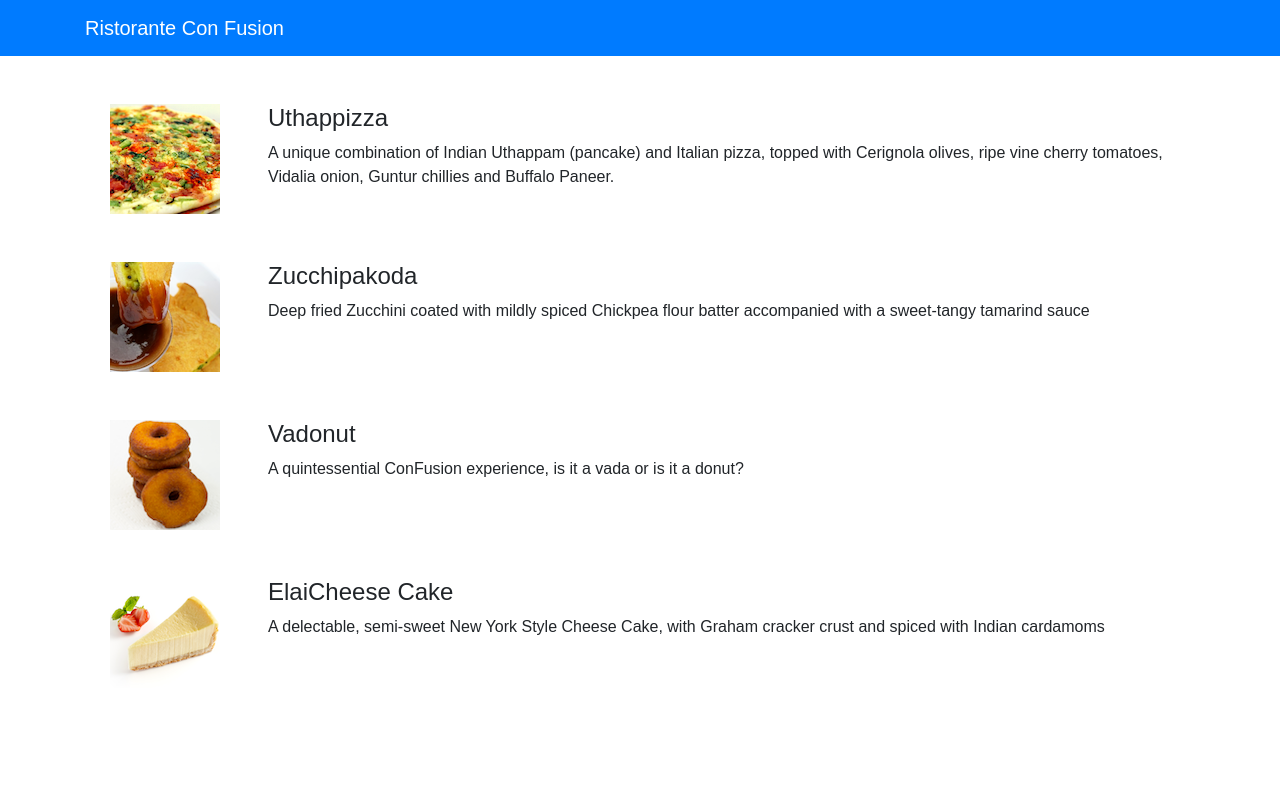
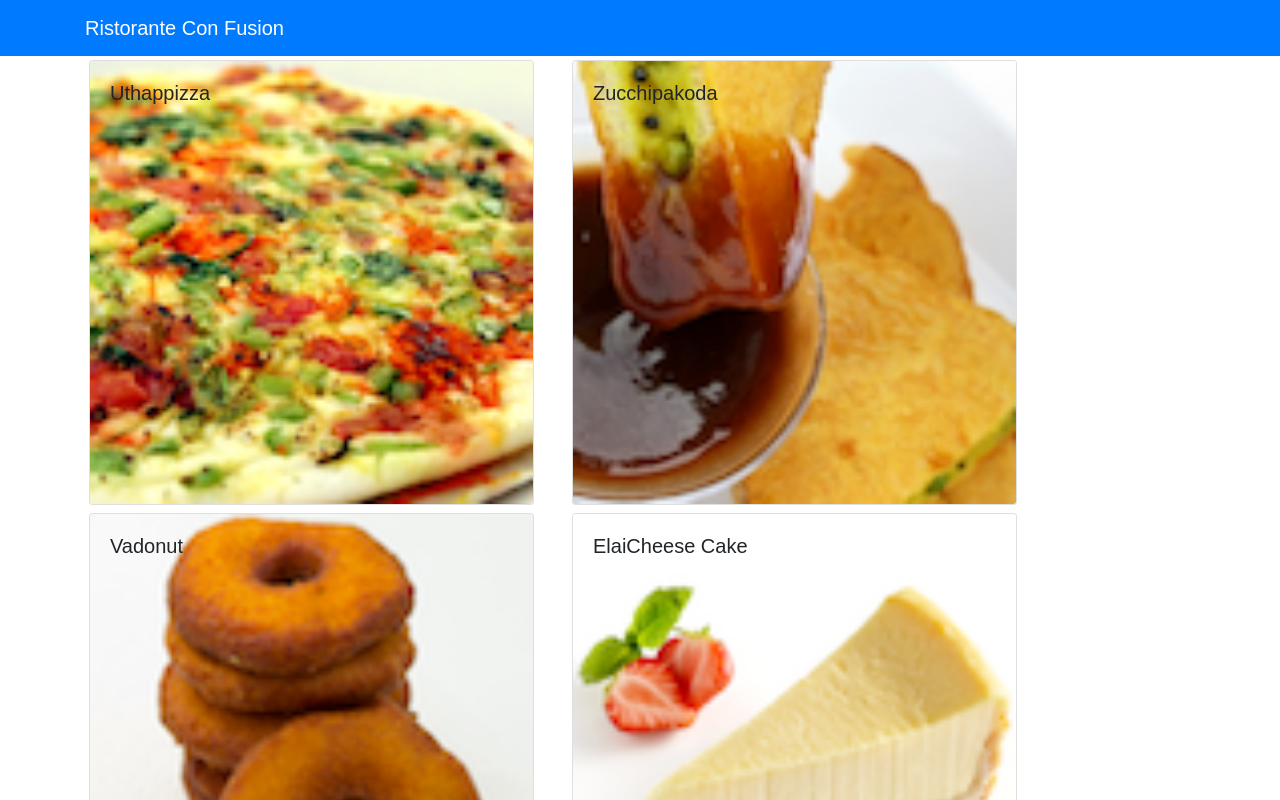
Before and after one commit to nyguerrillagirl/COURSERA_REACT_COURSE, a React (Create React App) app: page / in a window 1280 px wide. Shown: the top 800 px of the page. Built offline with nearby package versions, Linux system fonts and the light colour scheme.

Commit message:
React Components - Part 2

```diff
--- a/src/App.js
+++ b/src/App.js
@@ -3,8 +3,16 @@
 import { Navbar, NavbarBrand } from 'reactstrap';
 import Menu from './components/MenuComponent';
 import './App.css';
+import { DISHES } from './shared/dishes';
 
 class App extends Component {
+
+  constructor(props) {
+    super(props);
+    this.state = {
+      dishes: DISHES
+    };
+  }
   render() {
     return (
       <div>
@@ -13,7 +21,7 @@
             <NavbarBrand href="/">Ristorante Con Fusion</NavbarBrand>
           </div>
         </Navbar>
-        <Menu />
+        <Menu dishes={this.state.dishes}/>
       </div>
     );
   }
--- a/src/components/MenuComponent.js
+++ b/src/components/MenuComponent.js
@@ -1,61 +1,47 @@
 import React, { Component } from 'react';
-import { Media } from 'reactstrap';
+import { Card, CardImg, CardImgOverlay, CardText, CardBody, CardTitle } from 'reactstrap';
 
 class Menu extends Component {
 
     constructor(props) {
         super(props);
         this.state = {
-            dishes: [
-                {
-                  id: 0,
-                  name:'Uthappizza',
-                  image: 'assets/images/uthappizza.png',
-                  category: 'mains',
-                  label:'Hot',
-                  price:'4.99',
-                  description:'A unique combination of Indian Uthappam (pancake) and Italian pizza, topped with Cerignola olives, ripe vine cherry tomatoes, Vidalia onion, Guntur chillies and Buffalo Paneer.'                        },
-               {
-                  id: 1,
-                  name:'Zucchipakoda',
-                  image: 'assets/images/zucchipakoda.png',
-                  category: 'appetizer',
-                  label:'',
-                  price:'1.99',
-                  description:'Deep fried Zucchini coated with mildly spiced Chickpea flour batter accompanied with a sweet-tangy tamarind sauce'                        },
-               {
-                  id: 2,
-                  name:'Vadonut',
-                  image: 'assets/images/vadonut.png',
-                  category: 'appetizer',
-                  label:'New',
-                  price:'1.99',
-                  description:'A quintessential ConFusion experience, is it a vada or is it a donut?'                        },
-               {
-                  id: 3,
-                  name:'ElaiCheese Cake',
-                  image: 'assets/images/elaicheesecake.png',
-                  category: 'dessert',
-                  label:'',
-                  price:'2.99',
-                  description:'A delectable, semi-sweet New York Style Cheese Cake, with Graham cracker crust and spiced with Indian cardamoms'                        }
-               ]
+           selectedDish: null
         };
     }
 
+    onDishSelected(dish) {
+        this.setState({selectedDish: dish});
+    }
+
+    renderDish(dish) {
+        if (dish != null) {
+            return(
+                <Card>
+                    <CardImg width="100%" src={dish.image} alt={dish.name} />
+                    <CardBody>
+                        <CardTitle>{dish.name}</CardTitle>
+                        <CardText>{dish.description}</CardText>
+                    </CardBody>
+                </Card>
+            );
+        } else {
+            return(
+                <div></div>
+            )
+        }
+    }
+
     render() {
-        const menu = this.state.dishes.map((dish) => {
+        const menu = this.props.dishes.map((dish) => {
             return (
-                <div key={dish.id} className="col-12, mt-5">
-                    <Media tag="li">
-                        <Media left middle>
-                            <Media object src={dish.image} alt={dish.name} />
-                        </Media>
-                        <Media body className="ml-5">
-                            <Media heading>{dish.name}</Media>
-                            <p>{dish.description}</p>
-                        </Media>
-                    </Media>
+                <div key={dish.id} className="col-12 col-md-5 m-1">
+                    <Card onClick={() => this.onDishSelected(dish)}>
+                        <CardImg width="100%" src={dish.image} alt={dish.name} />
+                         <CardImgOverlay>
+                            <CardTitle>{dish.name}</CardTitle>
+                        </CardImgOverlay>
+                    </Card>
                 </div>
             );
         });
@@ -63,10 +49,11 @@
         return (
             <div className="container">
                 <div className="row">
-                    <Media list>
-                        {menu}
-                    </Media>
-                </div>
+                   {menu}
+                 </div>
+                 <div classeName="row">
+                     {this.renderDish(this.state.selectedDish)}
+                 </div>
             </div>
         );
     }
--- /dev/null
+++ b/src/shared/dishes.js
@@ -0,0 +1,186 @@
+export const DISHES =
+    [
+        {
+        id: 0,
+        name:'Uthappizza',
+        image: 'assets/images/uthappizza.png',
+        category: 'mains',
+        label:'Hot',
+        price:'4.99',
+        description:'A unique combination of Indian Uthappam (pancake) and Italian pizza, topped with Cerignola olives, ripe vine cherry tomatoes, Vidalia onion, Guntur chillies and Buffalo Paneer.',
+        comments: [
+            {
+            id: 0,
+            rating: 5,
+            comment: "Imagine all the eatables, living in conFusion!",
+            author: "John Lemon",
+            date: "2012-10-16T17:57:28.556094Z"
+            },
+            {
+            id: 1,
+            rating: 4,
+            comment: "Sends anyone to heaven, I wish I could get my mother-in-law to eat it!",
+            author: "Paul McVites",
+            date: "2014-09-05T17:57:28.556094Z"
+            },
+            {
+            id: 2,
+            rating: 3,
+            comment: "Eat it, just eat it!",
+            author: "Michael Jaikishan",
+            date: "2015-02-13T17:57:28.556094Z"
+            },
+            {
+            id: 3,
+            rating: 4,
+            comment: "Ultimate, Reaching for the stars!",
+            author: "Ringo Starry",
+            date: "2013-12-02T17:57:28.556094Z"
+            },
+            {
+            id: 4,
+            rating: 2,
+            comment: "It's your birthday, we're gonna party!",
+            author: "25 Cent",
+            date: "2011-12-02T17:57:28.556094Z"
+            }
+        ]                        },
+        {
+        id: 1,
+        name:'Zucchipakoda',
+        image: 'assets/images/zucchipakoda.png',
+        category: 'appetizer',
+        label:'',
+        price:'1.99',
+        description:'Deep fried Zucchini coated with mildly spiced Chickpea flour batter accompanied with a sweet-tangy tamarind sauce',
+        comments: [
+            {
+            id: 0,
+            rating: 5,
+            comment: "Imagine all the eatables, living in conFusion!",
+            author: "John Lemon",
+            date: "2012-10-16T17:57:28.556094Z"
+            },
+            {
+            id: 1,
+            rating: 4,
+            comment: "Sends anyone to heaven, I wish I could get my mother-in-law to eat it!",
+            author: "Paul McVites",
+            date: "2014-09-05T17:57:28.556094Z"
+            },
+            {
+            id: 2,
+            rating: 3,
+            comment: "Eat it, just eat it!",
+            author: "Michael Jaikishan",
+            date: "2015-02-13T17:57:28.556094Z"
+            },
+            {
+            id: 3,
+            rating: 4,
+            comment: "Ultimate, Reaching for the stars!",
+            author: "Ringo Starry",
+            date: "2013-12-02T17:57:28.556094Z"
+            },
+            {
+            id: 4,
+            rating: 2,
+            comment: "It's your birthday, we're gonna party!",
+            author: "25 Cent",
+            date: "2011-12-02T17:57:28.556094Z"
+            }
+        ]
+        },
+        {
+        id: 2,
+        name:'Vadonut',
+        image: 'assets/images/vadonut.png',
+        category: 'appetizer',
+        label:'New',
+        price:'1.99',
+        description:'A quintessential ConFusion experience, is it a vada or is it a donut?',
+        comments: [
+            {
+            id: 0,
+            rating: 5,
+            comment: "Imagine all the eatables, living in conFusion!",
+            author: "John Lemon",
+            date: "2012-10-16T17:57:28.556094Z"
+            },
+            {
+            id: 1,
+            rating: 4,
+            comment: "Sends anyone to heaven, I wish I could get my mother-in-law to eat it!",
+            author: "Paul McVites",
+            date: "2014-09-05T17:57:28.556094Z"
+            },
+            {
+            id: 2,
+            rating: 3,
+            comment: "Eat it, just eat it!",
+            author: "Michael Jaikishan",
+            date: "2015-02-13T17:57:28.556094Z"
+            },
+            {
+            id: 3,
+            rating: 4,
+            comment: "Ultimate, Reaching for the stars!",
+            author: "Ringo Starry",
+            date: "2013-12-02T17:57:28.556094Z"
+            },
+            {
+            id: 4,
+            rating: 2,
+            comment: "It's your birthday, we're gonna party!",
+            author: "25 Cent",
+            date: "2011-12-02T17:57:28.556094Z"
+            }
+        ]
+        },
+        {
+        id: 3,
+        name:'ElaiCheese Cake',
+        image: 'assets/images/elaicheesecake.png',
+        category: 'dessert',
+        label:'',
+        price:'2.99',
+        description:'A delectable, semi-sweet New York Style Cheese Cake, with Graham cracker crust and spiced with Indian cardamoms',
+        comments: [
+            {
+            id: 0,
+            rating: 5,
+            comment: "Imagine all the eatables, living in conFusion!",
+            author: "John Lemon",
+            date: "2012-10-16T17:57:28.556094Z"
+            },
+            {
+            id: 1,
+            rating: 4,
+            comment: "Sends anyone to heaven, I wish I could get my mother-in-law to eat it!",
+            author: "Paul McVites",
+            date: "2014-09-05T17:57:28.556094Z"
+            },
+            {
+            id: 2,
+            rating: 3,
+            comment: "Eat it, just eat it!",
+            author: "Michael Jaikishan",
+            date: "2015-02-13T17:57:28.556094Z"
+            },
+            {
+            id: 3,
+            rating: 4,
+            comment: "Ultimate, Reaching for the stars!",
+            author: "Ringo Starry",
+            date: "2013-12-02T17:57:28.556094Z"
+            },
+            {
+            id: 4,
+            rating: 2,
+            comment: "It's your birthday, we're gonna party!",
+            author: "25 Cent",
+            date: "2011-12-02T17:57:28.556094Z"
+            }
+        ]
+        }
+    ];
```
